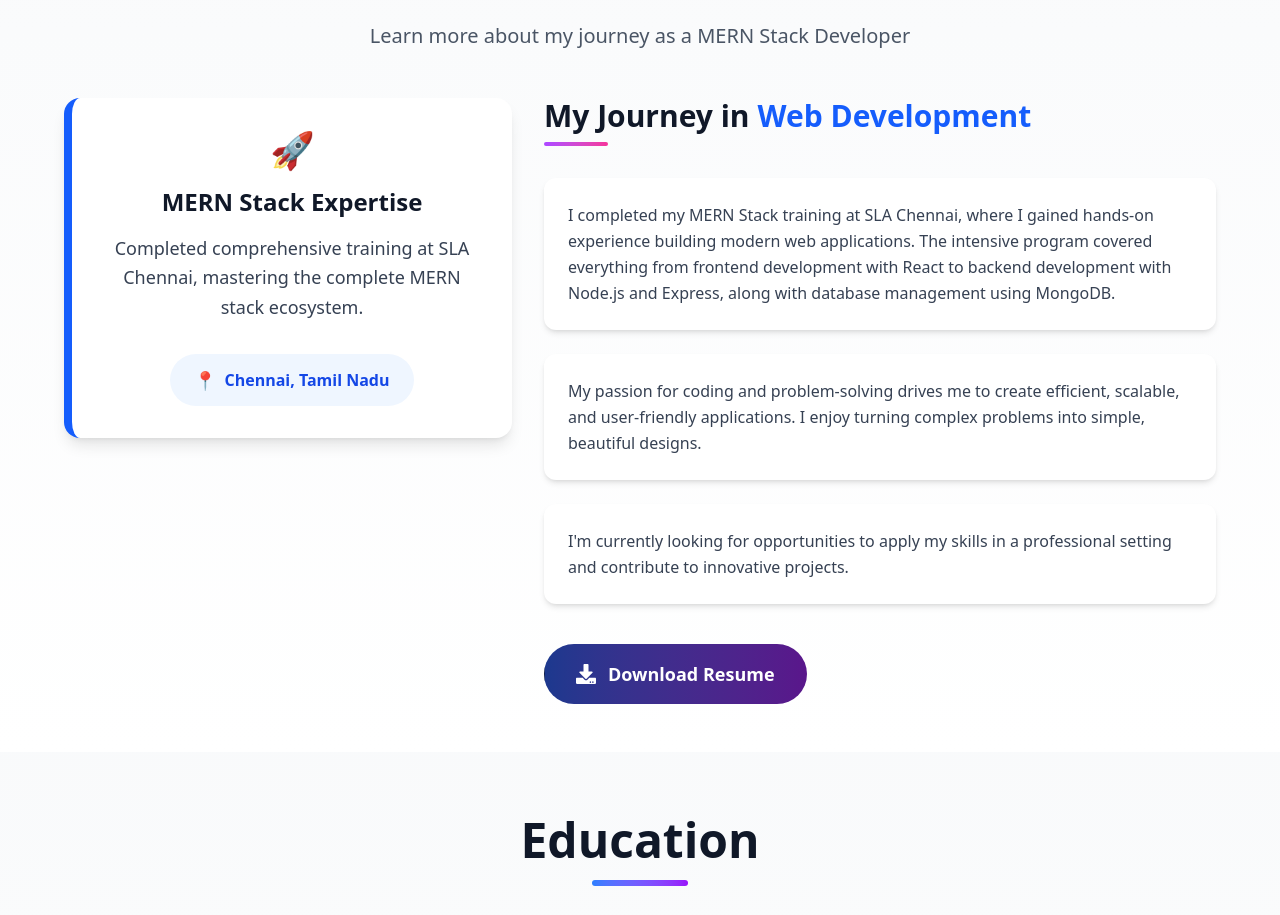
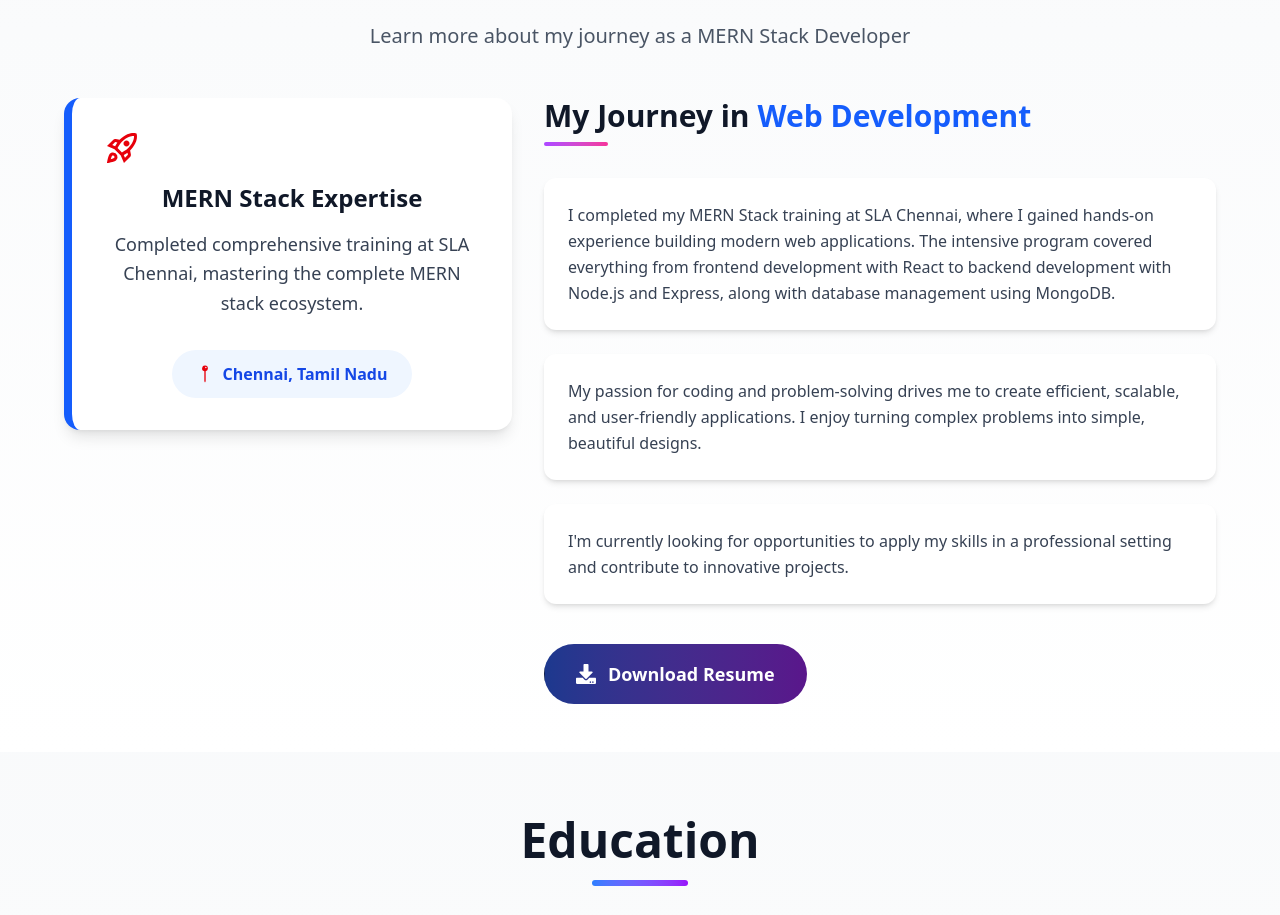
Before and after one commit to dineshk055/portfolio, a React (Vite) app: page / in a window 1280 px wide. Shown: the part 920-1835 px from the top of the page. Built offline with nearby package versions, Linux system fonts and the light colour scheme.

Commit message:
small changes are updates like title icon and some links

```diff
--- a/index.html
+++ b/index.html
@@ -2,7 +2,7 @@
 <html lang="en">
   <head>
     <meta charset="UTF-8" />
-    <link rel="icon" type="image/svg+xml" href="/vite.svg" />
+    <link rel="icon" type="image/svg+xml" href="/portfolio_18526710.png" />
     <meta name="viewport" content="width=device-width, initial-scale=1.0" />
     <title>my_portfolio</title>
   </head>
--- a/src/components/About.jsx
+++ b/src/components/About.jsx
@@ -1,5 +1,8 @@
 import React, { forwardRef } from 'react';
 import { FaDownload } from 'react-icons/fa';
+import { IoPinSharp } from 'react-icons/io5';
+import { MdOutlineRocketLaunch } from 'react-icons/md';
+import { RxRocket } from 'react-icons/rx';
 
 const About = forwardRef ((props,ref) => {
   return (
@@ -23,7 +26,7 @@ const About = forwardRef ((props,ref) => {
           <div className="lg:w-2/5">
             <div className="bg-white rounded-2xl shadow-lg p-8 border-l-8 border-blue-600">
               <div className="text-center mb-8">
-                <div className="text-4xl mb-4">🚀</div>
+                <div className="text-4xl mb-4 text-red-600"><MdOutlineRocketLaunch /></div>
                 <h2 className="text-2xl font-bold text-gray-900 mb-4">
                   MERN Stack Expertise
                 </h2>
@@ -34,7 +37,7 @@ const About = forwardRef ((props,ref) => {
 
               <div className="flex justify-center">
                 <div className="inline-flex items-center gap-2 bg-blue-50 text-blue-700 px-6 py-3 rounded-full font-semibold">
-                  <span className="text-lg">📍</span>
+                  <span className="text-lg text-red-600"><IoPinSharp /></span>
                   Chennai, Tamil Nadu
                 </div>
               </div>
--- a/src/components/Projects.jsx
+++ b/src/components/Projects.jsx
@@ -35,7 +35,7 @@ const Projects = forwardRef ((props,ref) => {
               <span className='bg-purple-300/40 text-blue-800 px-2 md:px-3 py-1 rounded-full font-medium md:font-semibold text-sm'>MongoDB</span>
             </div>
             <div className='text-center bg-blue-700 w-full md:w-50 mx-auto mt-6 md:m-6 text-white font-bold p-3 md:p-4 rounded-xl md:rounded-full duration-500 hover:bg-blue-400 '>
-              <a href="#" className='text-sm md:text-base'>Live Demo</a>
+              <a href="https://festmate.netlify.app/" className='text-sm md:text-base'>Live Demo</a>
             </div>
 
           </div>
```
Also changed, not shown: public/portfolio_18526710.png (added).
